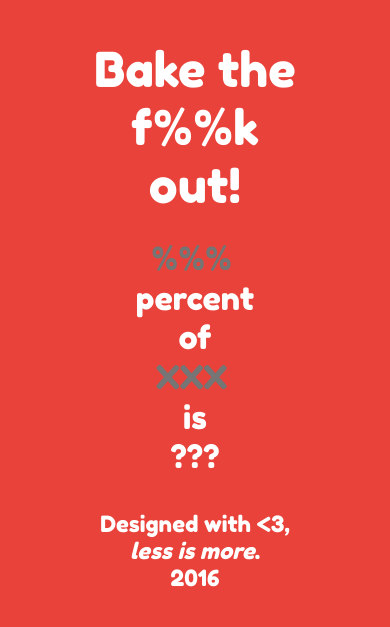
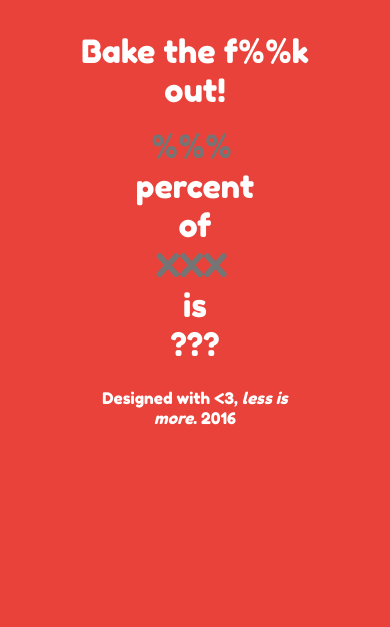
Before and after one commit to giuscri/bake-the-f-k-out, a website: page index.html in a window 390 px wide. Drawn offline with Linux system fonts and the light colour scheme.

Commit message:
Improve responsive design on small displays

```diff
--- a/css/main.css
+++ b/css/main.css
@@ -8,7 +8,7 @@
 html {
     background-color: #E9423A;
     color: white;
-    font-family: "Fredoka One"/*, cursive*/;
+    font-family: "Fredoka One", cursive;
 }
 
 html body div.Main {
@@ -23,13 +23,21 @@ html body div.Main {
 }
 
 html body div.Main header {
-    font-size: 1.5em;
     padding: 0.5em;
 }
 
+html body div.Main header span.fuck {
+    white-space: nowrap;
+}
+
 html body div.Main footer {
-    font-size: 0.7em;
+    font-size: 0.5em;
     padding: 1.5em;
+}
+
+@media (max-width: 244px) {
+    html body div.Main header { font-size: 0.5em; }
+    html body div.Main footer { font-size: 0.5em; }
 }
 
 html body div.Main {
--- a/index.html
+++ b/index.html
@@ -1,7 +1,7 @@
 <html>
 <head>
     <meta charset="UTF-8" />
-    <meta name="viewport" content="width=device-width,initial-scale=0.8,user-scalable=0" />
+    <meta name="viewport" content="width=device-width,initial-scale=1.0,user-scalable=0" />
 
     <link type="text/css" rel="stylesheet" href="bower_components/normalize-css/normalize.css" />
     <link type="text/css" rel="stylesheet" href="css/main.css" />
@@ -11,7 +11,7 @@
 </head>
 <body ng-app="app" ng-controller="MainCtrl">
     <div class="Main">
-        <header><span>Bake the <span>f%%k</span> out!</span></header>
+        <header>Bake the <span class="fuck">f%%k</span> out!</header>
 
             <div>
                 &nbsp;<input ng-model="k" type="number" placeholder="%%%" />
@@ -34,12 +34,13 @@
             </div>
 
             <div>
-                <span>{{isNaN(k) || isNaN(n) ? '???' : round(k/100*n)}}</span>
+                <span>
+                    {{ isNaN(k)||isNaN(n) ? '???' : round(k/100*n) }}
+                </span>
             </div>
 
         <footer>
-            <div>Designed with <3, <em>less is more</em>.</div>
-            <div>2016</div>
+            <span>Designed with <3, <em>less is more</em>.&nbsp;2016</span>
         </footer>
     </div>
 </body>
```
